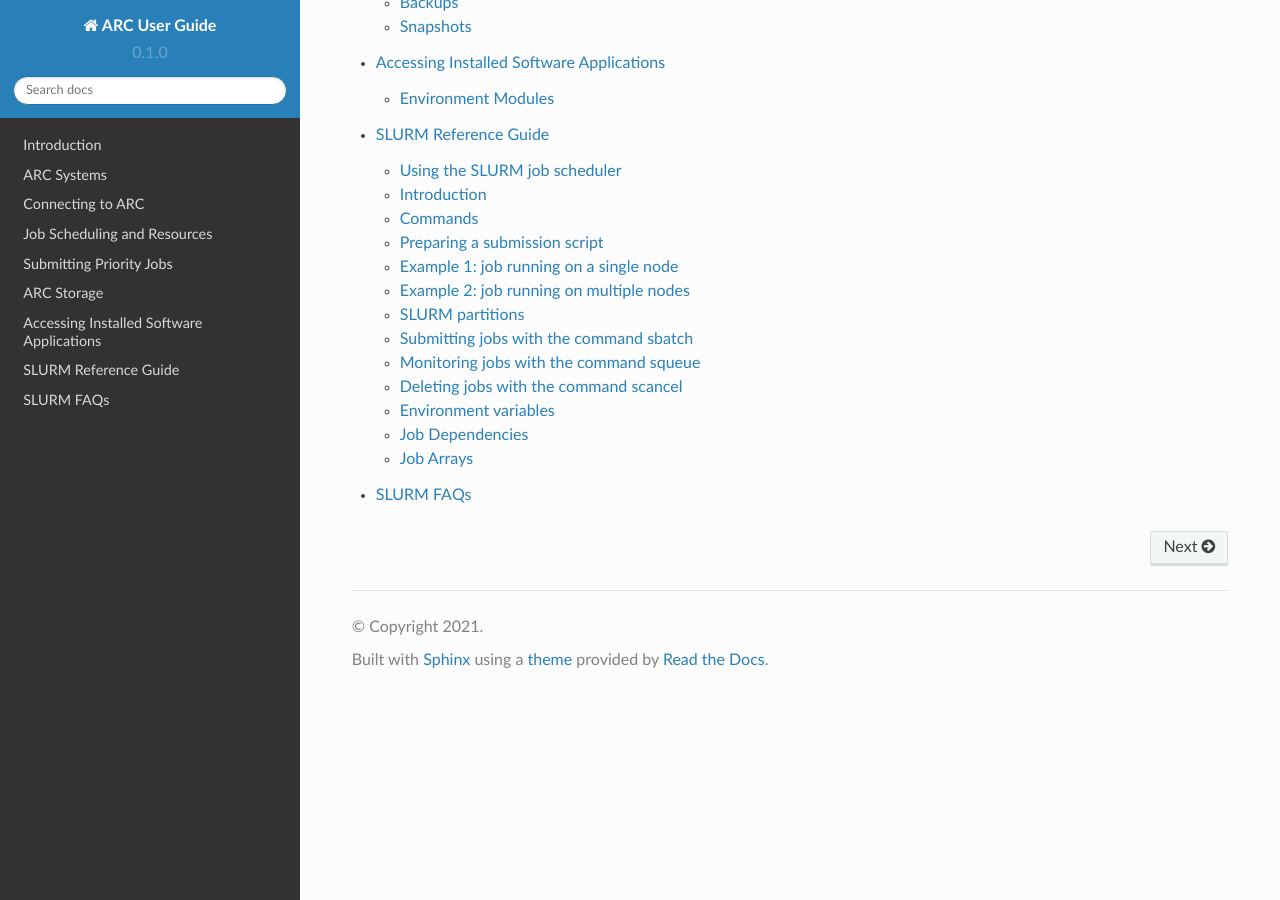
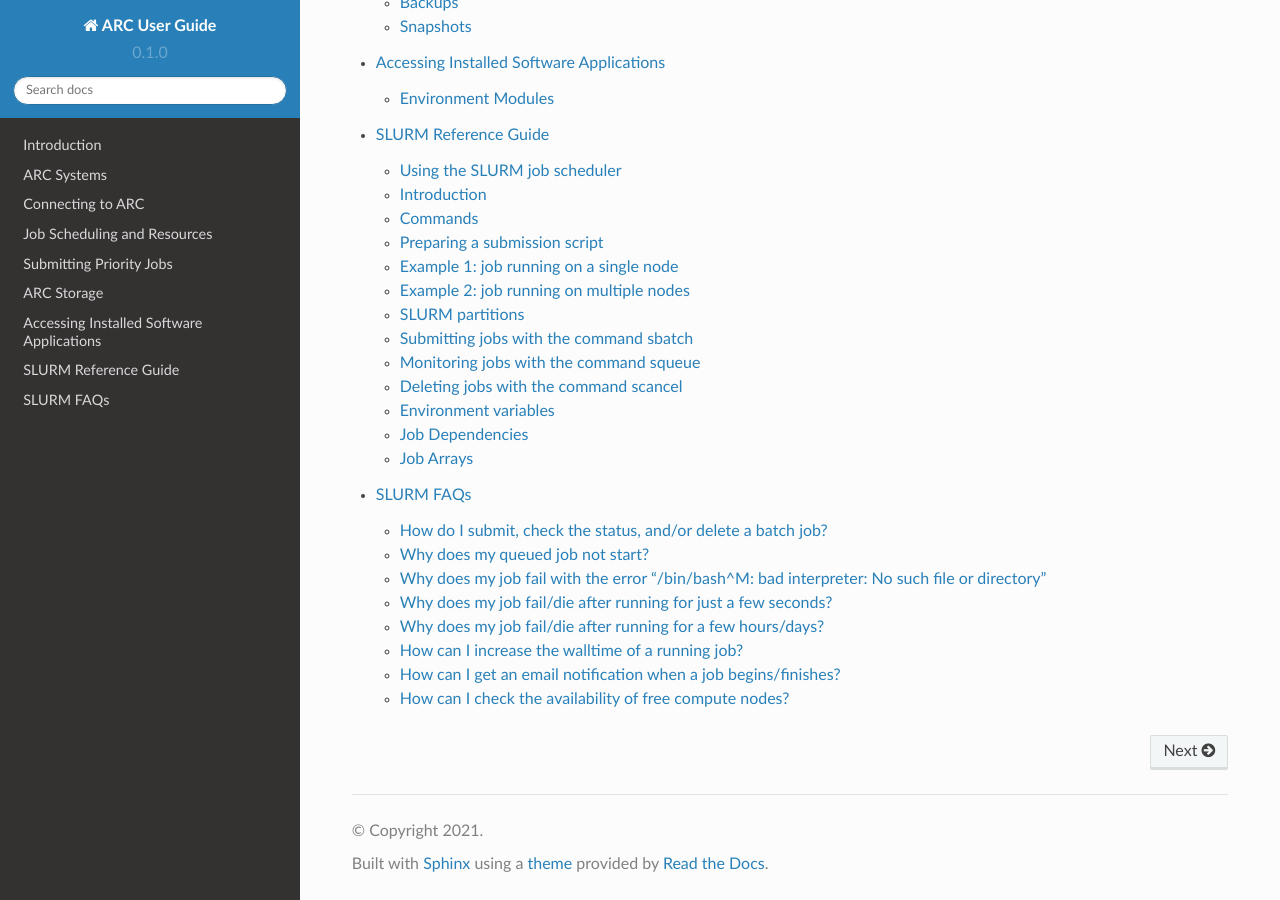
Before and after one commit to tina-friedrich/arc-user-guide, a Sphinx documentation site: the page built from docs/source/index.rst, in a window 1280 px wide and 900 px high, scrolled down 1225 px. Built offline with Sphinx 7.4.7 and the Read the Docs theme 2.0.0, drawn with Linux system fonts in a browser that asks for light colours; some of the changed lines change nothing that is shown.

Commit message:
Removed references and changed to headings

```diff
--- a/docs/source/slurm-faq.rst
+++ b/docs/source/slurm-faq.rst
@@ -1,18 +1,9 @@
 SLURM FAQs
 ==========
 
-:ref:`How do I submit, check the status, and/or delete a batch job?`
-:ref:`Why does my queued job not start?`
-:ref:`Why does my job fail with the error "/bin/bash^M: bad interpreter: No such file or directory"?`
-:ref:`Why does my job fail/die after running for just a few seconds?`
-:ref:`Why does my job fail/die after running for a few hours/days?`
-:ref:`How can I increase the walltime of a running job?`
-:ref:`How can I get an email notification when a job begins/finishes?`
-:ref:`How can I check the availability of free compute nodes?`
-
-
 
 How do I submit, check the status, and/or delete a batch job?
+-------------------------------------------------------------
 
 Use the SLURM commands : ``sbatch``, ``squeue`` , ``scancel``
 
@@ -30,6 +21,7 @@ To delete a batch job, you need to know the job ID and then use the scancel comm
 
 
 Why does my queued job not start?
+---------------------------------
 
 Jobs may be queued for various reasons. A job may be waiting for resources to become available. Or you might have hit a limit for the maximum number of jobs that can be
 running on the system. One way to determine why a job is queuing is to use the ``scontrol show job`` command. For example, if the job ID is 12345::
@@ -75,6 +67,7 @@ Your job is waiting for enough compute resource to become available.
 
 
 Why does my job fail with the error "/bin/bash^M: bad interpreter: No such file or directory"
+---------------------------------------------------------------------------------------------
 
 You have edited your submission script using a Windows editor (such as notepad).  Windows has extra characters at the end of a line,
 which are not needed under Linux and which cause the Torque qsub command to fail.
@@ -84,6 +77,7 @@ Eliminate the extra characters by using the following command::
   dos2unix myScript.sh
 
 Why does my job fail/die after running for just a few seconds?
+--------------------------------------------------------------
 
 There is a problem with the job submission script.  The error output from the job submission should provide some information as to why the job failed.
 If you require help with determining what the problem is, please contact the ARC support team and provide relevant details to help with diagnosis.
@@ -91,12 +85,14 @@ This should include Job ID and batch script details.  Time/date of submission an
 
 
 Why does my job fail/die after running for a few hours/days?
+------------------------------------------------------------
 
 Possibly your job has run out of walltime.  Every job has a walltime limit that is specified in the submission script or by the sbatch command or picked
 up from the relevant default value.  See next question regarding requesting increase to the walltime of a running job.
 
 
 How can I increase the walltime of a running job?
+-------------------------------------------------
 
 If you submit a job and find that it may not finish within the requested walltime, then to avoid having the job terminated when it reaches its walltime limit,
 please contact the ARC support team with details of the job (Job ID and ARC system the job is running on) requesting that the job walltime be increased.
@@ -104,6 +100,7 @@ If you are able to estimate the additional walltime required this is helpful.
 
 
 How can I get an email notification when a job begins/finishes?
+---------------------------------------------------------------
 
 Include the ``--mail-type`` and ``--mail-user`` options in the job submission script.  These can be specified at the beginning of the job submission script as
 a line of the form::
@@ -119,5 +116,6 @@ More details about sbatch options can be found in the sbatch man page (man sbatc
 
 
 How can I check the availability of free compute nodes?
+-------------------------------------------------------
 
 Use the command the SLURM command ``sinfo``
```
